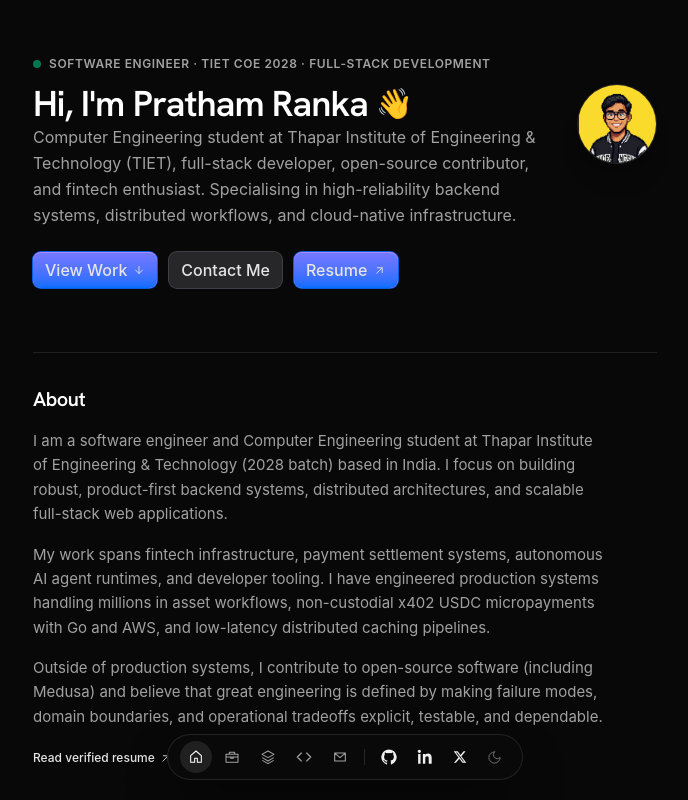
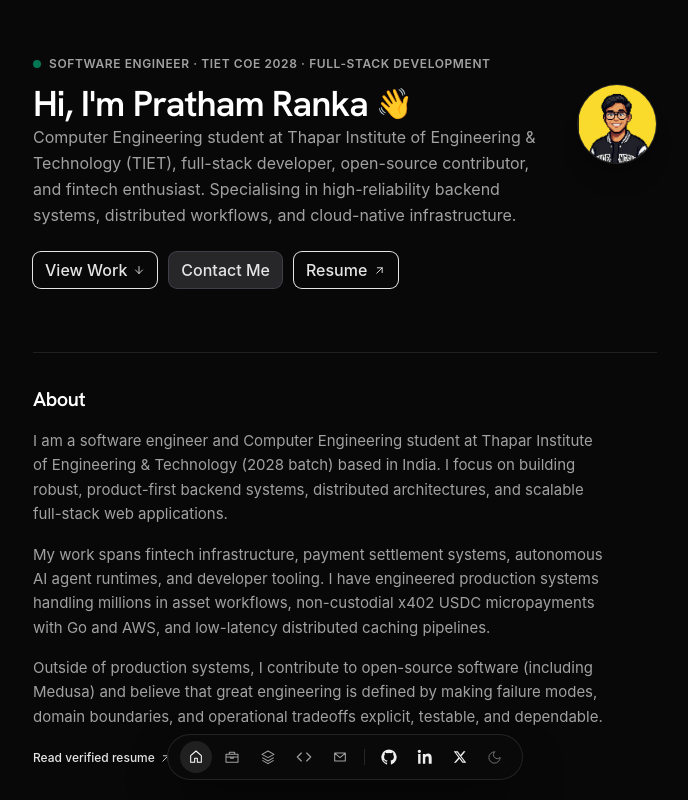
Before and after one commit to PrathamRanka/Pratham-Portfolio-Website, a Next.js app: page / in a window 1280 px wide. Shown: the top 800 px of the page, without its empty margins (295-983 px from the left). Built offline with nearby package versions, Linux system fonts and the light colour scheme.

Commit message:
style: centralize portfolio colors with OKLCH design tokens

```diff
--- a/src/app/globals.css
+++ b/src/app/globals.css
@@ -1,30 +1,37 @@
-
 @import "tailwindcss";
 
 :root {
   color-scheme: dark;
 
-  --bg: #080808;
-  --bg-elevated: #121212;
-  --bg-surface: #1c1c1c;
-  --bg-hover: #272727;
+  /* Backgrounds */
+  --bg: oklch(0.1 0 0);
+  --bg-elevated: oklch(0.12 0 0);
+  --bg-surface: oklch(0.16 0 0);
+  --bg-hover: oklch(0.22 0 0);
 
-  --ink: #f0f0f0;
-  --ink-strong: #ffffff;
-  --muted: #8e8e93;
-  --subtle: #71717a;
+  /* Text */
+  --ink: oklch(0.95 0 0);
+  --ink-strong: oklch(0.99 0 0);
+  --muted: oklch(0.7 0 0);
+  --subtle: oklch(0.55 0 0);
 
-  /* Kumo-style brand blue */
-  --color-kumo-brand: oklch(0.5772 0.2324 260);
-  --brand: var(--color-kumo-brand);
+  /* Brand — Kumo-inspired blue */
+  --brand: oklch(0.5772 0.2324 260);
   --brand-hover: oklch(0.488 0.243 264.376);
   --brand-soft: oklch(0.5772 0.2324 260 / 0.14);
-  --brand-ring: color-mix(in oklch, var(--color-kumo-brand), black 10%);
+  --brand-ring: color-mix(in oklch, var(--brand), black 10%);
 
-  --line: rgba(255, 255, 255, 0.08);
-  --line-soft: rgba(255, 255, 255, 0.04);
+  /* Borders */
+  --line: oklch(1 0 0 / 0.1);
+  --line-soft: oklch(1 0 0 / 0.05);
 
-  /* Preserve existing legacy accent values */
+  /* Status colors */
+  --success: oklch(0.765 0.177 163.223);
+  --warning: oklch(0.75 0.183 55.934);
+  --danger: oklch(0.637 0.237 25.331);
+  --info: oklch(0.685 0.169 237.323);
+
+  /* Legacy aliases — preserve existing component appearance */
   --cyan: #38bdf8;
   --cyan-soft: rgba(56, 189, 248, 0.12);
   --coral: #ff9c78;
@@ -33,16 +40,11 @@
   --violet: #a78bfa;
   --green: #72e39a;
 
-  --success: var(--green);
-  --warning: var(--amber);
-  --danger: #f87171;
-  --info: var(--cyan);
-
   --max-width: 1240px;
   --side: clamp(22px, 5vw, 78px);
 }
 
-/* Map semantic tokens to Tailwind CSS v4 utilities */
+/* Tailwind CSS v4 utility mappings */
 @theme inline {
   --color-background: var(--bg);
   --color-surface: var(--bg-surface);
@@ -67,7 +69,6 @@
   --color-danger: var(--danger);
   --color-info: var(--info);
 }
-
 * {
   box-sizing: border-box;
 }
```
